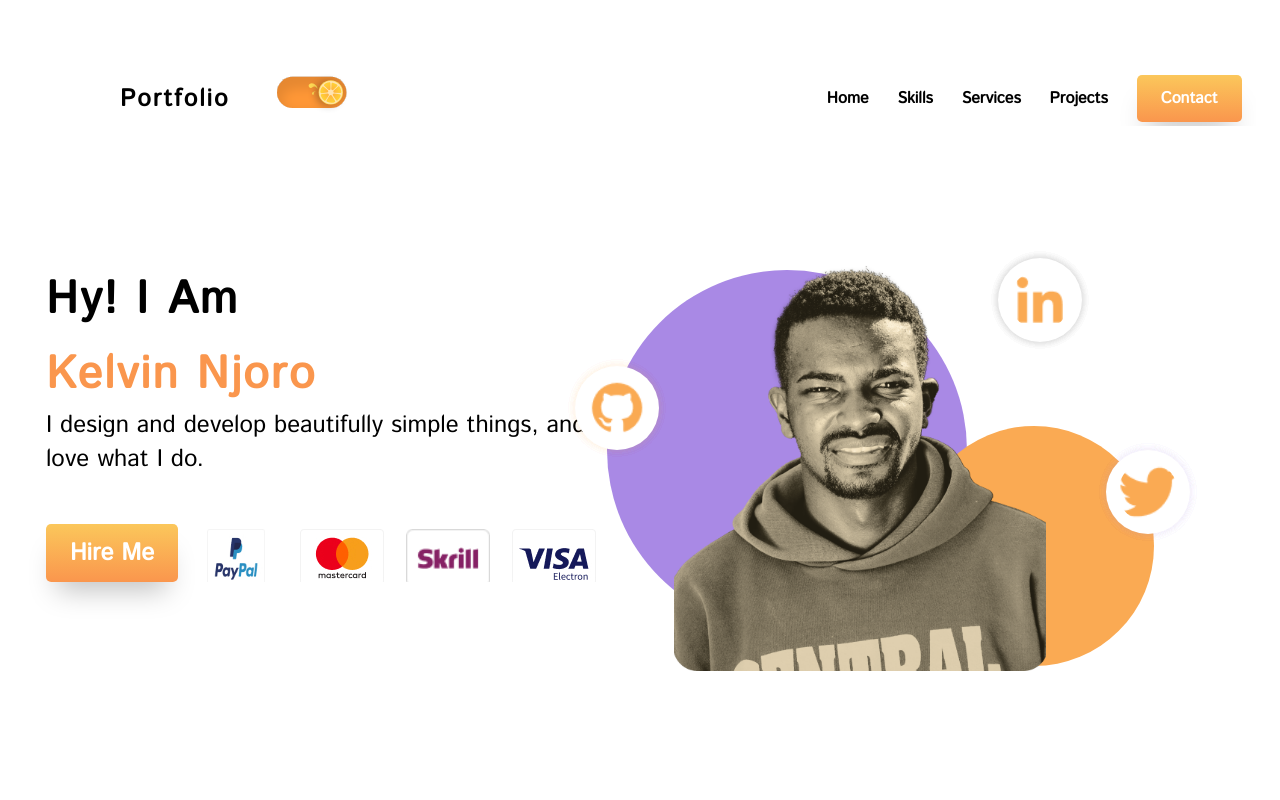
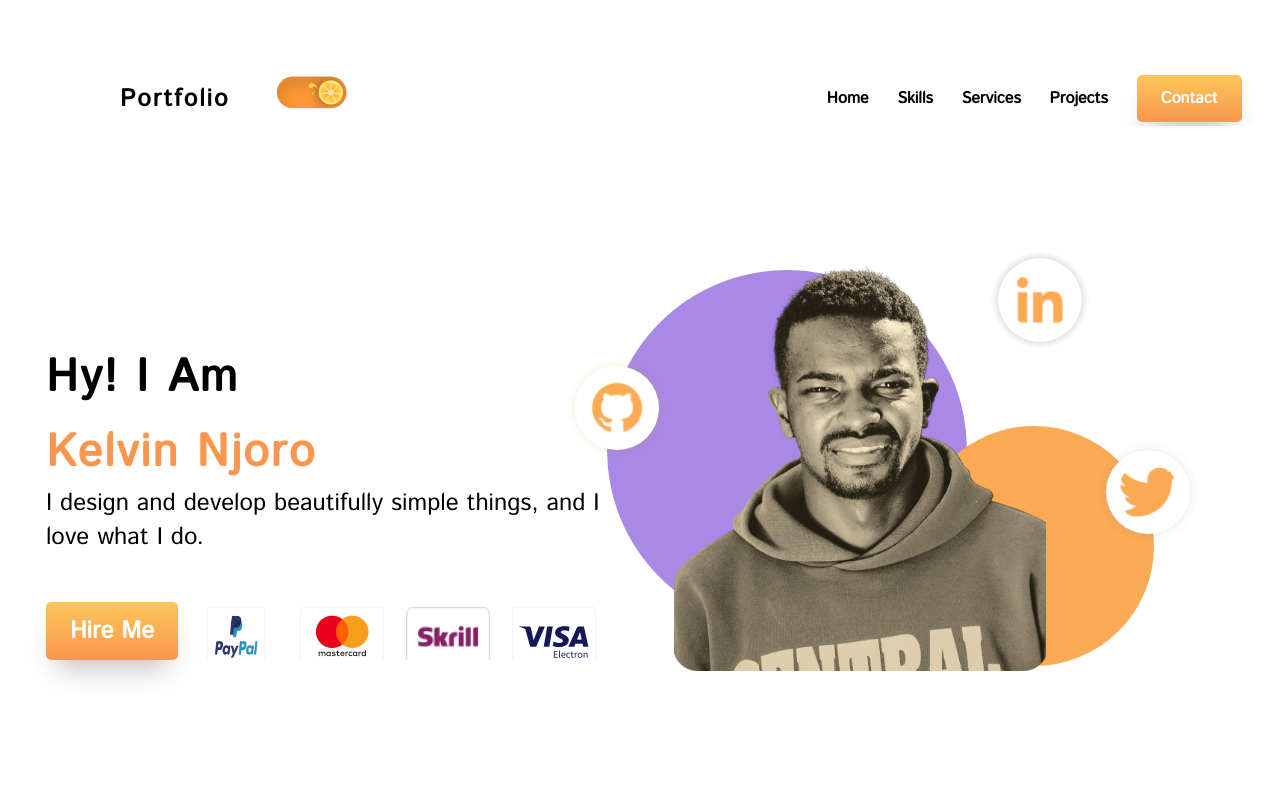
Before and after one commit to principalkelvo/kelvinnjoroowino, a Vue app: page / in a window 1280 px wide. Shown: the top 800 px of the page. Built offline with nearby package versions, Linux system fonts and the light colour scheme.

Commit message:
creates scope style for contact

```diff
--- a/src/components/contact.vue
+++ b/src/components/contact.vue
@@ -31,10 +31,10 @@ export default{
 
 </script>
 
-<style>
-.section .columns{
+<style scoped>
+/* .section .columns{
     align-items: flex-start;
-}
+} */
 
 .column .title h1 {
     font-size: 3em;
@@ -77,5 +77,6 @@ form{
     form{
     width: 100%;
 }
+
 }
 </style>
```
